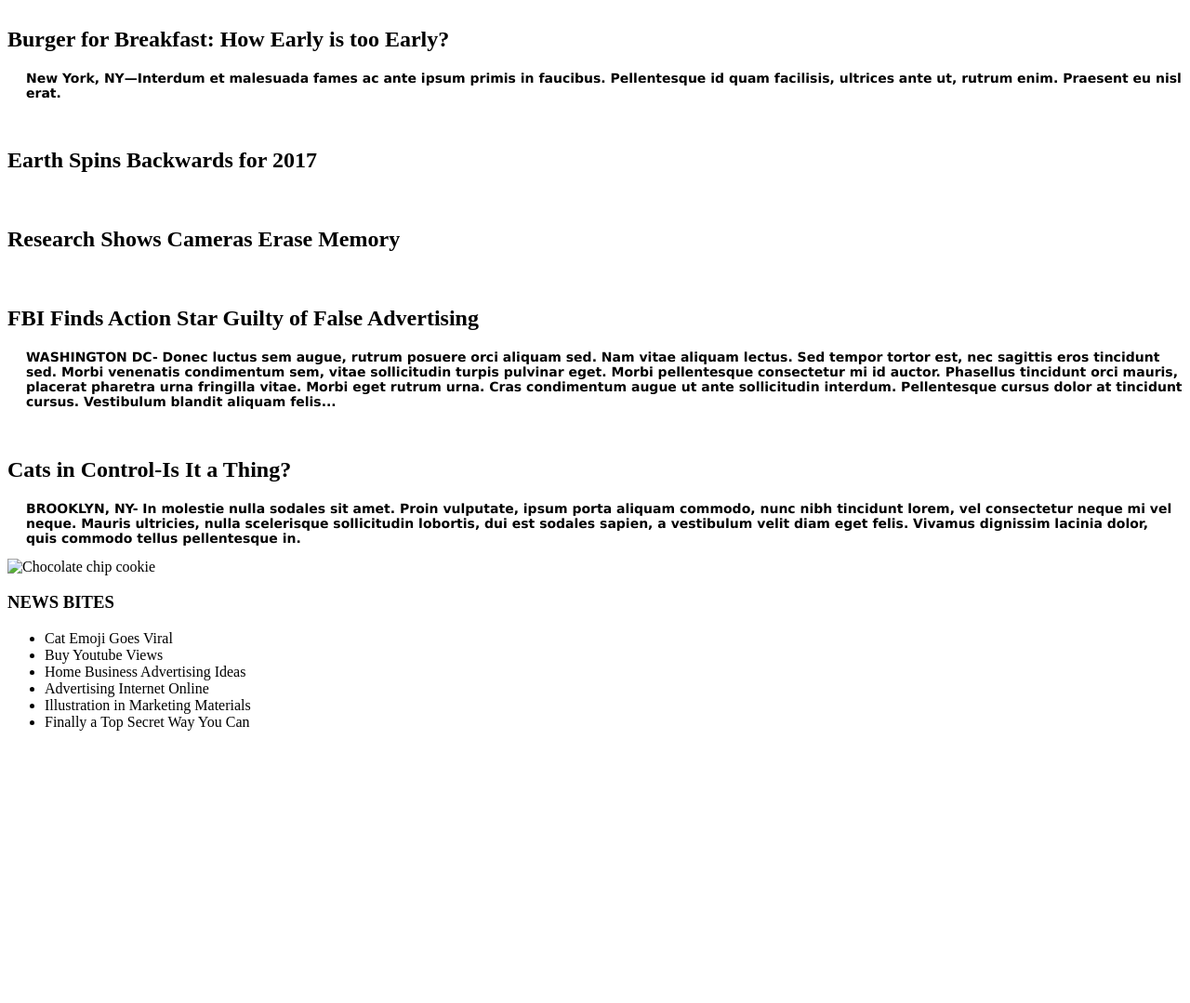
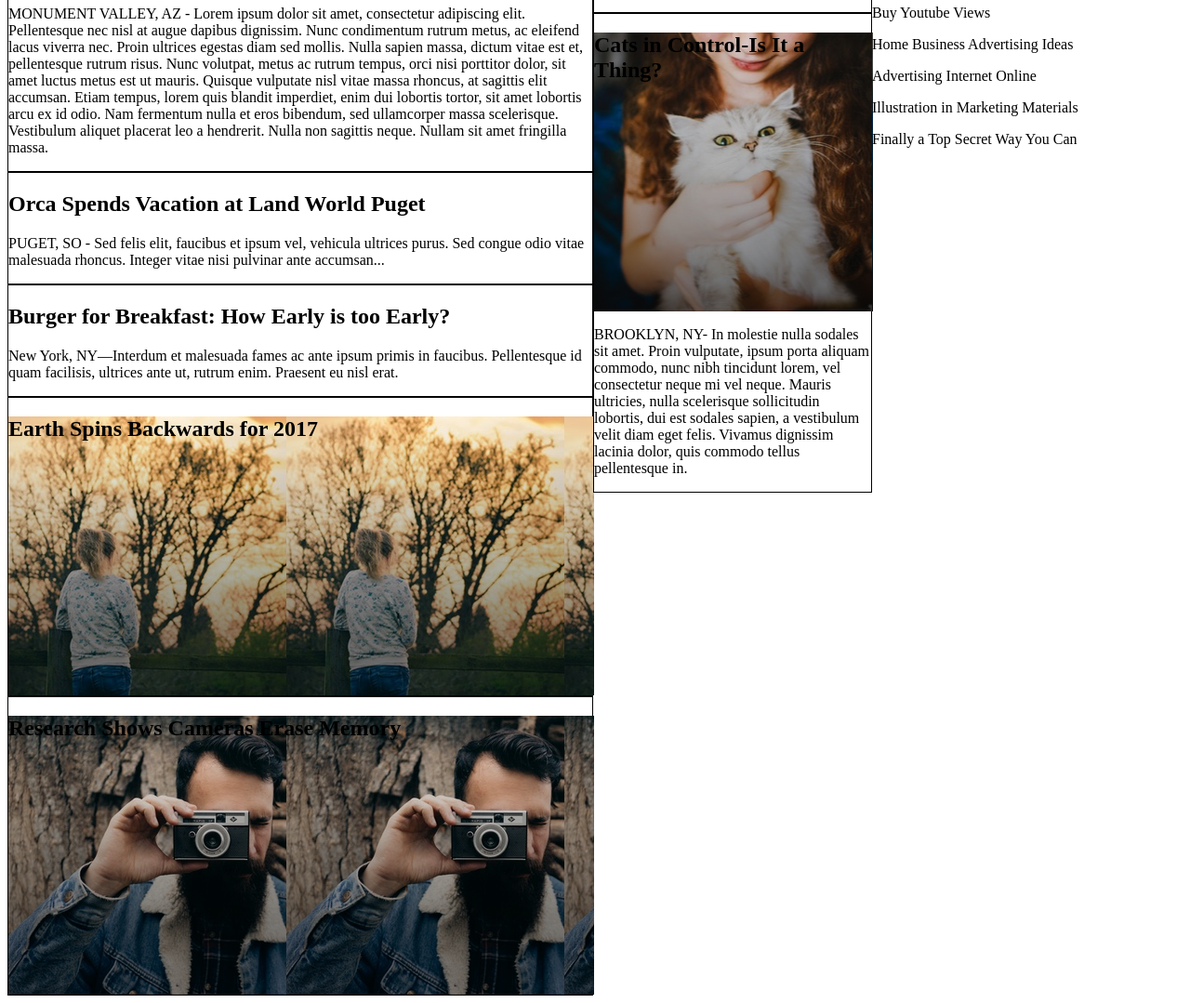
Before and after one commit to naralynne/naralynne-MyTimes, a plain HTML site: page index.html in a window 1280 px wide. Shown: the part 421-1500 px from the top of the page at 93% size. Before the commit the page ends 1223 px from the top, so only its background shows below. Drawn offline with Linux system fonts and the light colour scheme.

Commit message:
Added images; added 2 new images to folder.

```diff
--- a/index.html
+++ b/index.html
@@ -25,9 +25,11 @@
 
       <!--Large left column-->
       <div class="large">
-        <div class="large-Story1">
-          <img src="" alt="">
+        <div class="Story">
+            <div id="main-story-image">
               <h1>Mother of Three Buys Tuna Steak at Phish Concert. Leaves, "Feeling Funny."</h1>
+            </div>
+            <div class="story-text">
               <p>MONUMENT VALLEY, AZ - Lorem ipsum dolor sit amet, consectetur adipiscing
                 elit. Pellentesque nec nisl at augue dapibus dignissim. Nunc condimentum rutrum metus,
                 ac eleifend lacus viverra nec. Proin ultrices egestas diam sed mollis. Nulla sapien massa,
@@ -39,35 +41,39 @@
                 Nulla non sagittis neque. Nullam sit amet fringilla massa.</p>
             </div>
 
-        <div class="large-Story2">
-          <img src="" alt="">
+
+        </div>
+
+        <div class="Story">
           <h2>Orca Spends Vacation at Land World Puget</h2>
           <p>PUGET, SO - Sed felis elit, faucibus et ipsum vel, vehicula ultrices purus.
             Sed congue odio vitae malesuada rhoncus. Integer vitae nisi pulvinar ante accumsan...</p>
         </div>
 
-        <div class="large-Story3">
-          <img src="" alt="">
+        <div class="Story">
           <h2>Burger for Breakfast: How Early is too Early?</h2>
           <p>New York, NY—Interdum et malesuada fames ac ante ipsum primis in faucibus.
             Pellentesque id quam facilisis, ultrices ante ut, rutrum enim. Praesent eu nisl erat.</p>
         </div>
 
-        <div class="large-Story4">
-          <img src="" alt="">
+        <div class="Story">
+          <div id="earth-image">
             <h2>Earth Spins Backwards for 2017</h2>
           </div>
 
-        <div class="large-Story5">
-          <img src="" alt="">
+        </div>
+
+        <div class="Story">
+          <div id="cameraman-image">
             <h2>Research Shows Cameras Erase Memory</h2>
+          </div>
+
         </div>
 
       </div>
       <!--Medium middle column-->
       <div class="medium">
-        <div class="medium-Story1">
-          <img src="" alt="">
+        <div class="Story">
           <h2>FBI Finds Action Star Guilty of False Advertising</h2>
           <p>WASHINGTON DC- Donec luctus sem augue, rutrum posuere orci aliquam sed. Nam vitae aliquam lectus.
             Sed tempor tortor est, nec sagittis eros tincidunt sed. Morbi venenatis condimentum sem, vitae
@@ -77,31 +83,33 @@
             Vestibulum blandit aliquam felis...</p>
         </div>
 
-        <div class="medium-Story2">
-          <img src="" alt="">
+        <div class="Story">
+          <div id="cat-ceo-image">
             <h2>Cats in Control-Is It a Thing?</h2>
+          </div>
+          <div class="story-text">
           <p>BROOKLYN, NY- In molestie nulla sodales sit amet. Proin vulputate, ipsum porta aliquam commodo,
             nunc nibh tincidunt lorem, vel consectetur neque mi vel neque. Mauris ultricies, nulla scelerisque
             sollicitudin lobortis, dui est sodales sapien, a vestibulum velit diam eget felis. Vivamus dignissim
             lacinia dolor, quis commodo tellus pellentesque in.</p>
+          </div>
         </div>
 
       </div>
 
       <!--Small right column-->
       <div class="small">
-        <img src="" alt="Chocolate chip cookie">
+        <img src="./resources/images/img-news-bite.png" alt="Chocolate chip cookie">
         <h3>NEWS BITES</h3>
 
         <div class="News">
-          <ul>
-            <li>Cat Emoji Goes Viral</li>
-            <li>Buy Youtube Views</li>
-            <li>Home Business Advertising Ideas</li>
-            <li>Advertising Internet Online</li>
-            <li>Illustration in Marketing Materials</li>
-            <li>Finally a Top Secret Way You Can</li>
-          </ul>
+          <p>Cat Emoji Goes Viral</p>
+          <p>Buy Youtube Views</p>
+          <p>Home Business Advertising Ideas</p>
+          <p>Advertising Internet Online</p>
+          <p>Illustration in Marketing Materials</p>
+          <p>Finally a Top Secret Way You Can</p>
+
         </div>
 
       </div>
--- a/resources/style.css
+++ b/resources/style.css
@@ -21,9 +21,51 @@
   justify-content: flex-end;
 }
 
-p, a {
+.header p, a {
   font-family: Verdana;
   font-size: 14px;
   font-weight: bold;
   margin-left: 20px;
 }
+
+.main-content {
+  display: flex;
+}
+
+.Story {
+  border: 1px solid black;
+}
+
+.large {
+  width: 630px;
+}
+
+.medium {
+  width: 300px;
+}
+
+.small {
+  width: 240px;
+}
+#main-story-image {
+  background-image: url("./images/img-story-main.png");
+  width: 630px;
+  height: 300px;
+}
+#earth-image {
+  background-image: url("./images/img-story-2.png");
+  width: 630px;
+  height: 300px;
+}
+
+#cameraman-image {
+  background-image: url("./images/img-story-3.png");
+  width: 630px;
+  height: 300px;
+}
+
+#cat-ceo-image {
+  background-image: url("./images/img-story-1.png");
+  width: 300px;
+  height: 300px;
+}
```
Also changed, not shown: resources/images/img-news-bite.png (added), resources/images/img-story-3.png (added). Lines whose indentation alone changed are shown as unchanged.
